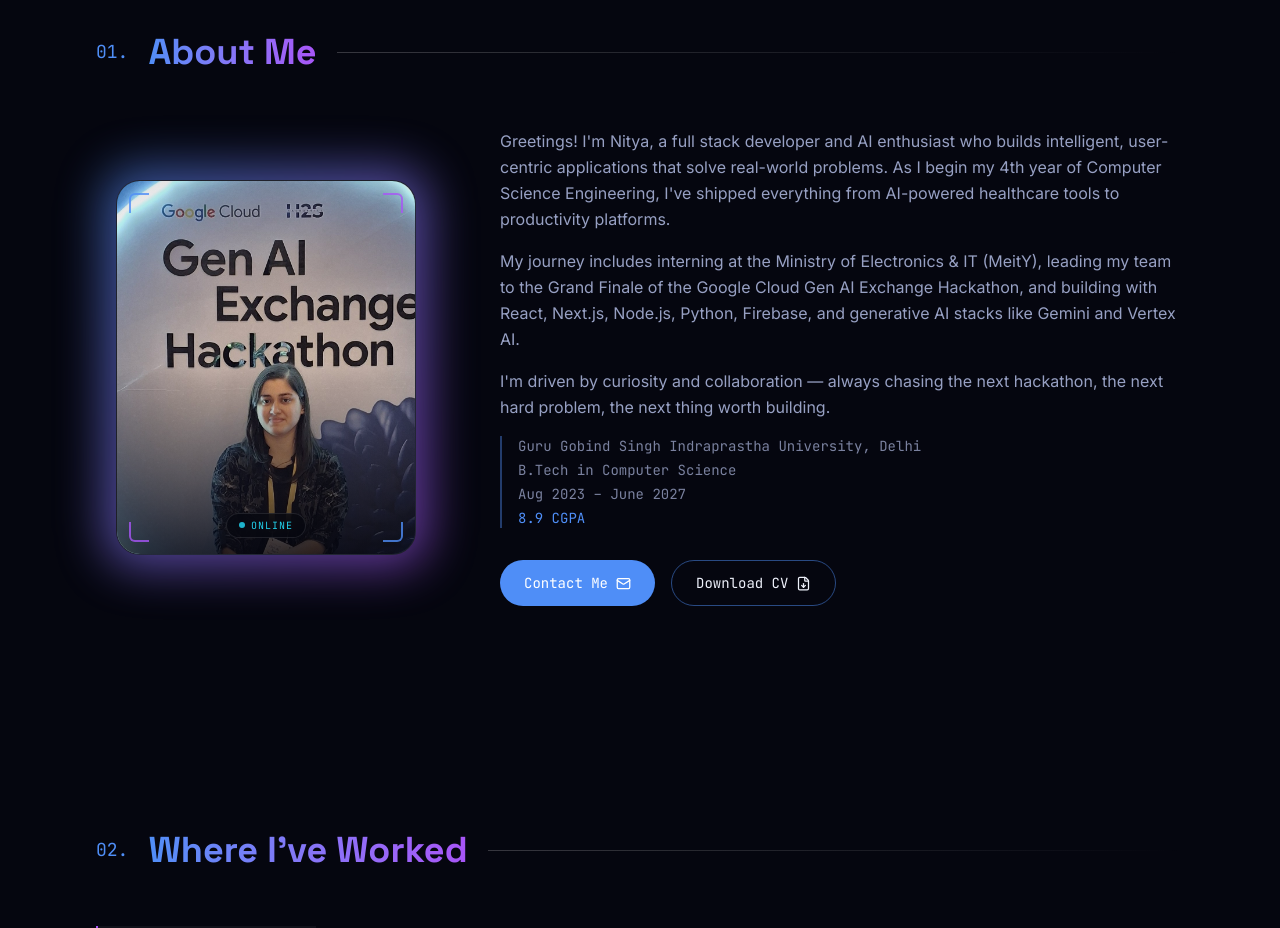
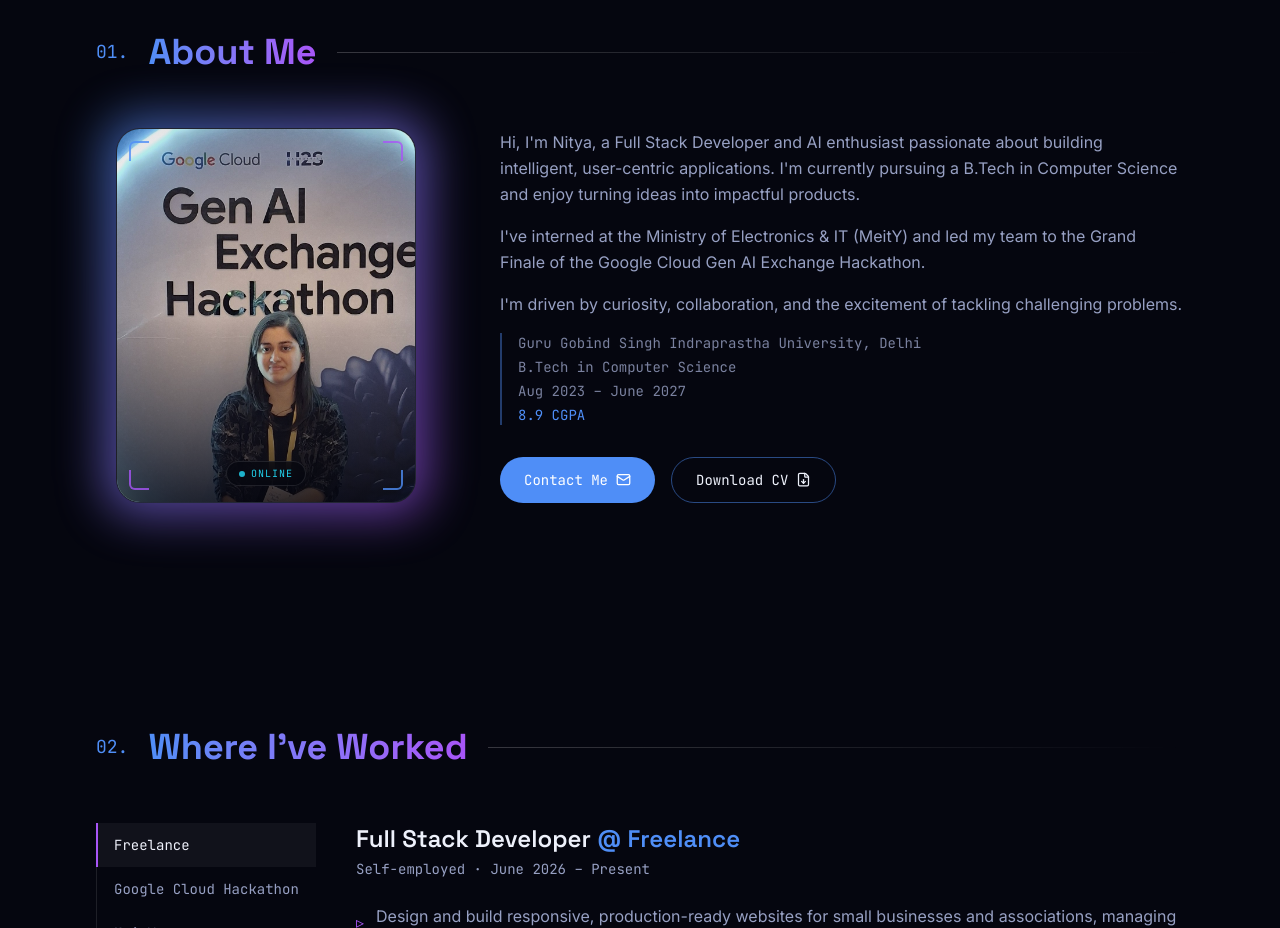
Before and after one commit to nityajamdagni/portfolio, a React (Vite) app: page / in a window 1280 px wide. Shown: the part 880-1808 px from the top of the page. Built offline with nearby package versions, Linux system fonts and the light colour scheme; no server answers.

Commit message:
Refine About section content

```diff
--- a/src/data/content.js
+++ b/src/data/content.js
@@ -12,9 +12,9 @@
     leetcode: "https://leetcode.com/u/nityajamdagni/",
   },
   bio: [
-    "Greetings! I'm Nitya, a full stack developer and AI enthusiast who builds intelligent, user-centric applications that solve real-world problems. As I begin my 4th year of Computer Science Engineering, I've shipped everything from AI-powered healthcare tools to productivity platforms.",
-    "My journey includes interning at the Ministry of Electronics & IT (MeitY), leading my team to the Grand Finale of the Google Cloud Gen AI Exchange Hackathon, and building with React, Next.js, Node.js, Python, Firebase, and generative AI stacks like Gemini and Vertex AI.",
-    "I'm driven by curiosity and collaboration — always chasing the next hackathon, the next hard problem, the next thing worth building.",
+    "Hi, I'm Nitya, a Full Stack Developer and AI enthusiast passionate about building intelligent, user-centric applications. I'm currently pursuing a B.Tech in Computer Science and enjoy turning ideas into impactful products.",
+    "I've interned at the Ministry of Electronics & IT (MeitY) and led my team to the Grand Finale of the Google Cloud Gen AI Exchange Hackathon.",
+    "I'm driven by curiosity, collaboration, and the excitement of tackling challenging problems.",
   ],
 };
 
```
